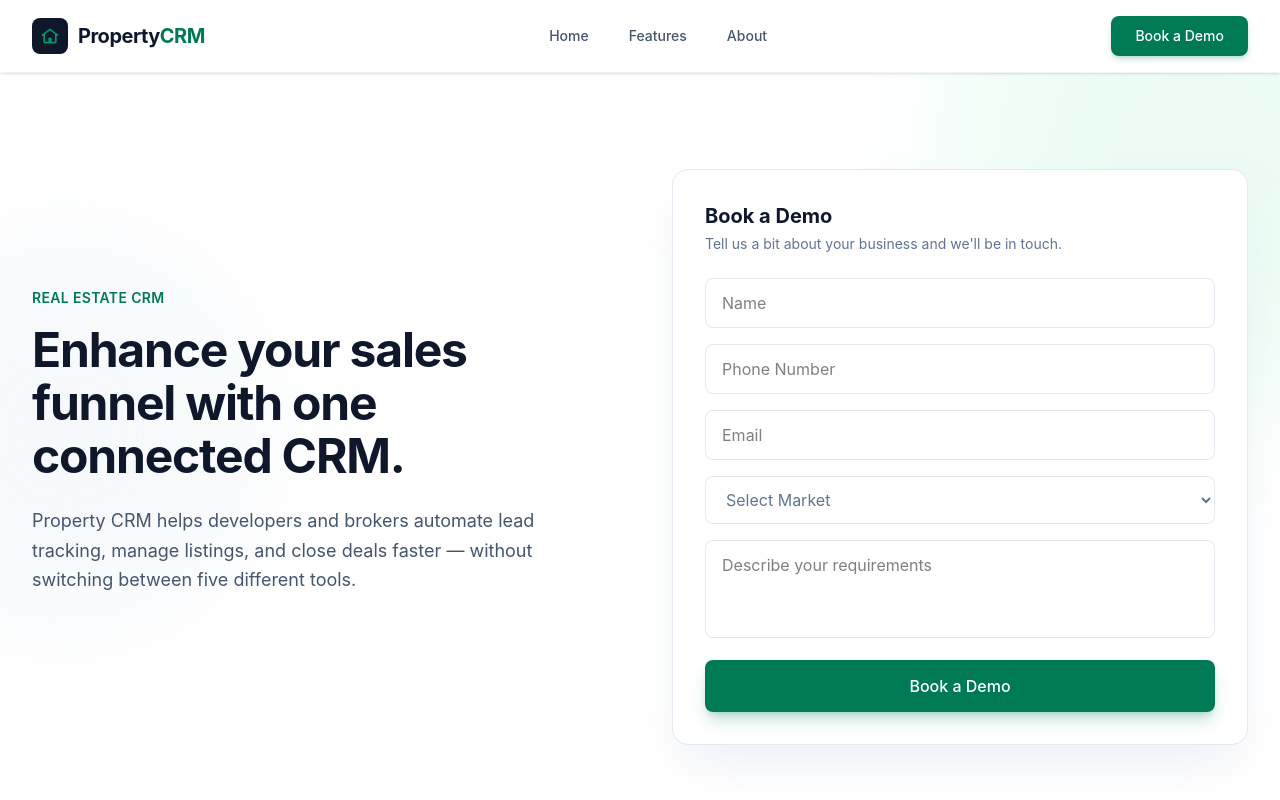
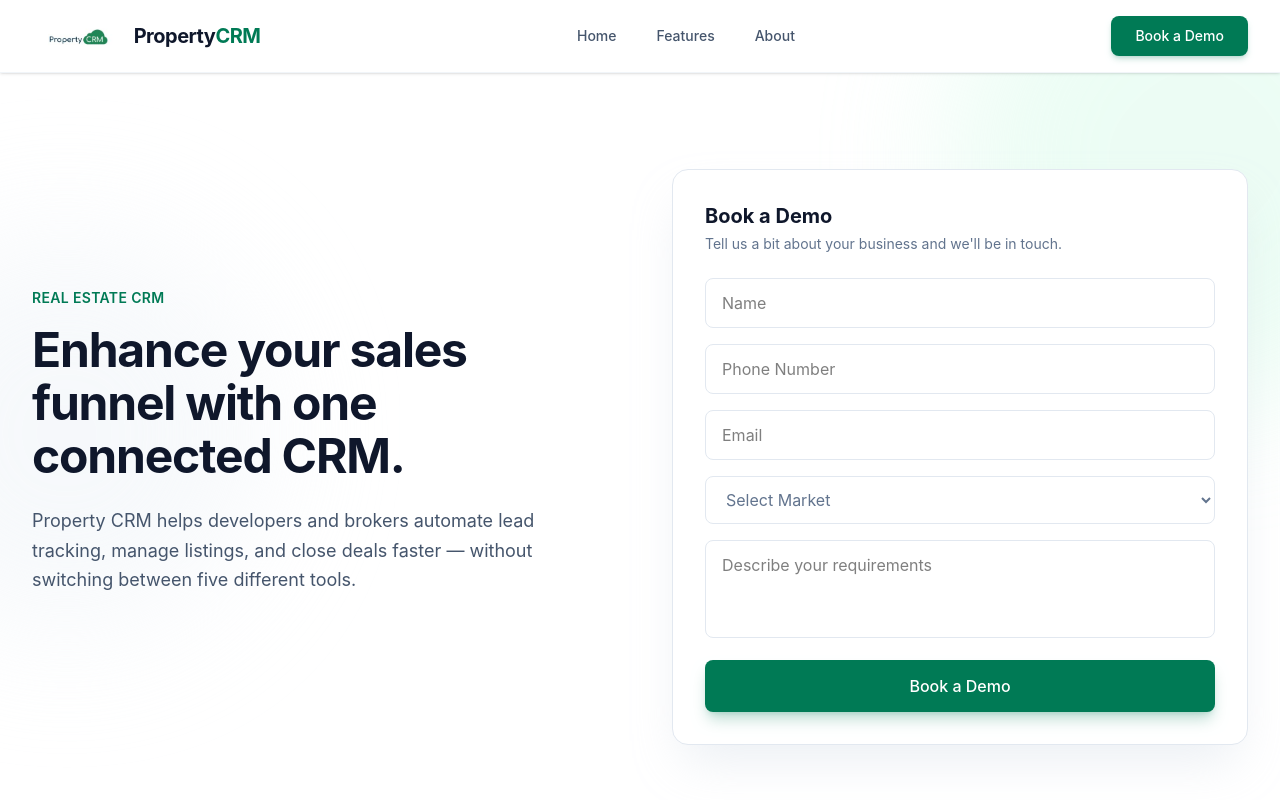
Before and after one commit to fatimaijaz404-del/propertyCRM, a React (Vite) app: page / in a window 1280 px wide. Shown: the top 800 px of the page. Built offline with nearby package versions, Linux system fonts and the light colour scheme.

Commit message:
Add logo image to navbar

```diff
--- a/src/components/Navbar.jsx
+++ b/src/components/Navbar.jsx
@@ -1,15 +1,11 @@
+import logo from "../assets/logo.png";
+
 function Navbar() {
   return (
     <nav className="sticky top-0 z-50 flex items-center justify-between px-8 py-4 bg-white/90 backdrop-blur-md border-b border-slate-100 shadow-sm">
 
       <div className="flex items-center gap-2.5">
-        <div className="w-9 h-9 rounded-lg bg-slate-900 flex items-center justify-center">
-          <svg viewBox="0 0 24 24" className="w-5 h-5" fill="none">
-            <path d="M3 11L12 4L21 11" stroke="#059669" strokeWidth="2" strokeLinecap="round" strokeLinejoin="round"/>
-            <path d="M5 10V19C5 19.5523 5.44772 20 6 20H18C18.5523 20 19 19.5523 19 19V10" stroke="#059669" strokeWidth="2" strokeLinecap="round" strokeLinejoin="round"/>
-            <rect x="10" y="14" width="4" height="6" fill="#059669"/>
-          </svg>
-        </div>
+        <img src={logo} alt="Property CRM Logo" className="h-9 w-auto" />
         <span className="text-xl font-bold tracking-tight">
           <span className="text-slate-900">Property</span>
           <span className="text-emerald-700">CRM</span>
```
Also changed, not shown: src/assets/logo.png (added).
